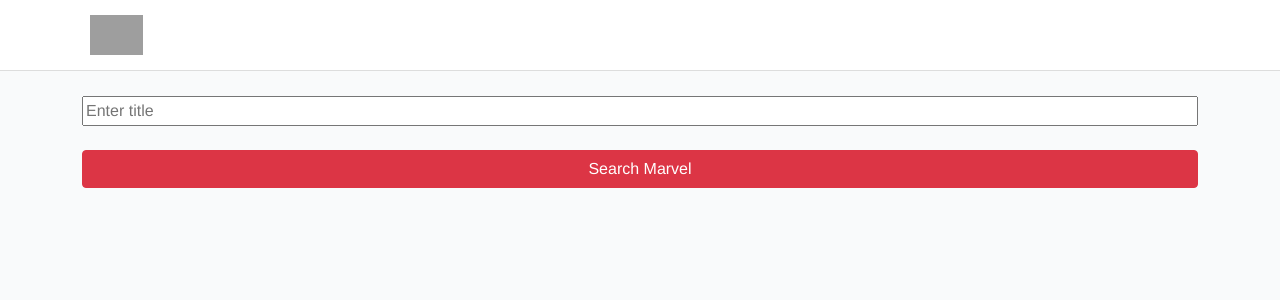
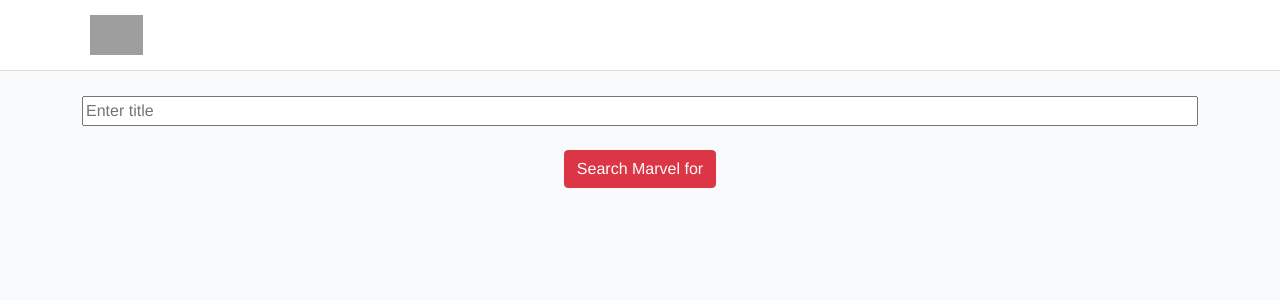
Before and after one commit to christopherdent/marvel-dent, a React (Create React App) app: page / in a window 1280 px wide. Shown: the top 300 px of the page. Built offline with nearby package versions, Linux system fonts and the light colour scheme; no server answers; grey boxes are pictures that could not be loaded.

Commit message:
improve search bar functionality and look

```diff
--- a/src/components/Search.js
+++ b/src/components/Search.js
@@ -1,8 +1,9 @@
-import React from "react";
+import React, { useState } from "react";
 
 
-const SearchBar = (props) => (
-
+function SearchBar(props) {
+const [term, setTerm] = useState("")
+  return (
 
 <div class = 'searchArea' >
     <input
@@ -10,7 +11,7 @@ const SearchBar = (props) => (
             id="header-search"
             placeholder="Enter title"
             name="s"
-            onChange={props.onChange}
+            onChange=  {props.onChange}
         />
         <br />
 
@@ -18,11 +19,11 @@ const SearchBar = (props) => (
         type="button"
         class="btn btn-danger"
         onClick={props.onClick}
-        > Search Marvel
+        > Search Marvel for {props.term}
         </button>
         <br />
         </div>
-
-);
+ );
+  };
 
 export default SearchBar;
--- a/src/containers/Main.js
+++ b/src/containers/Main.js
@@ -116,7 +116,7 @@ this.setState({
           <SearchBar
           onChange = {this.onChange}
           onClick = {this.onClick}
-
+          term = {this.state.filter}
           />
 
 
--- a/src/index.css
+++ b/src/index.css
@@ -177,5 +177,6 @@
 }
 
 button {
-
+  max-width: 50%;
+  align-self: center;
 }
```
